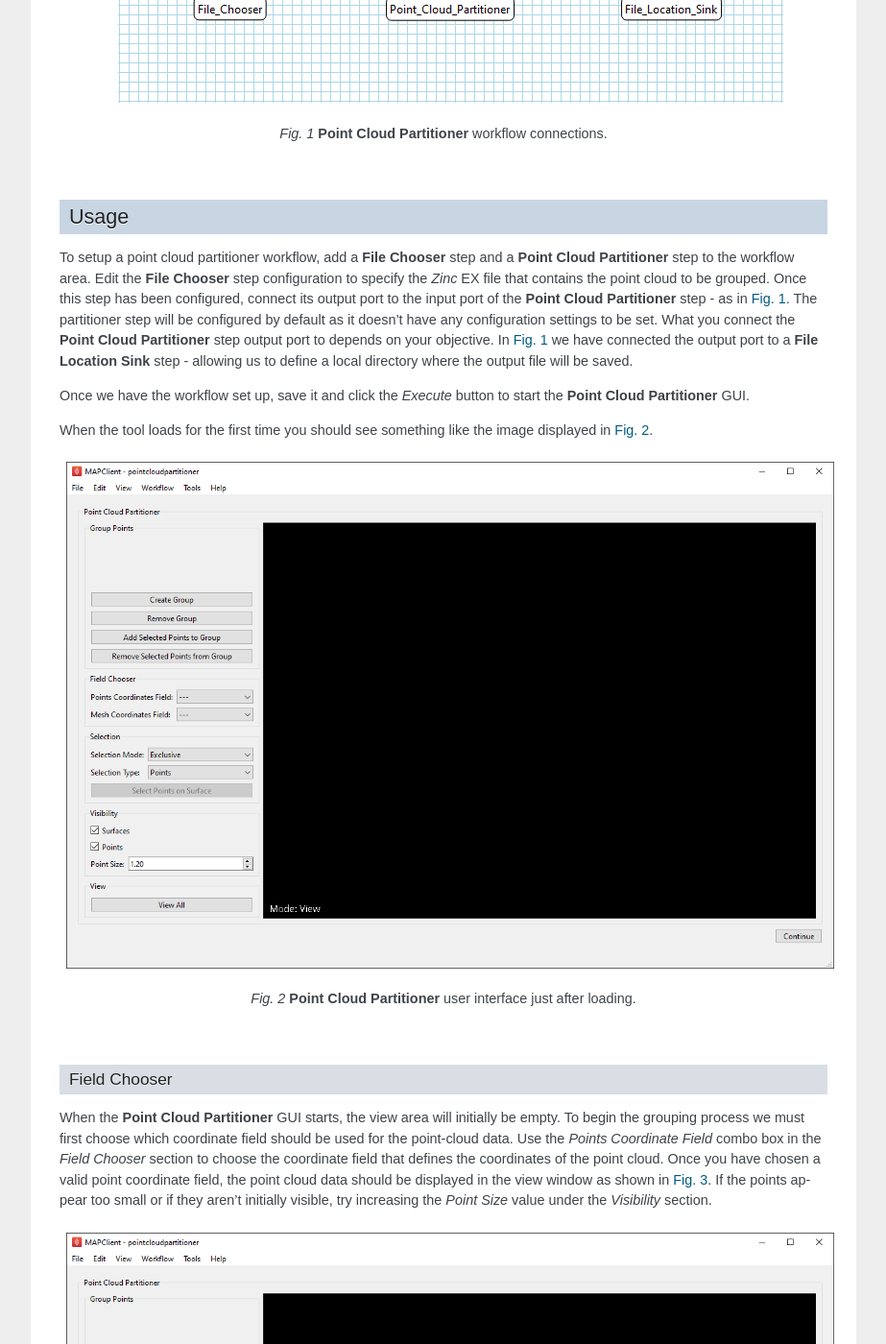
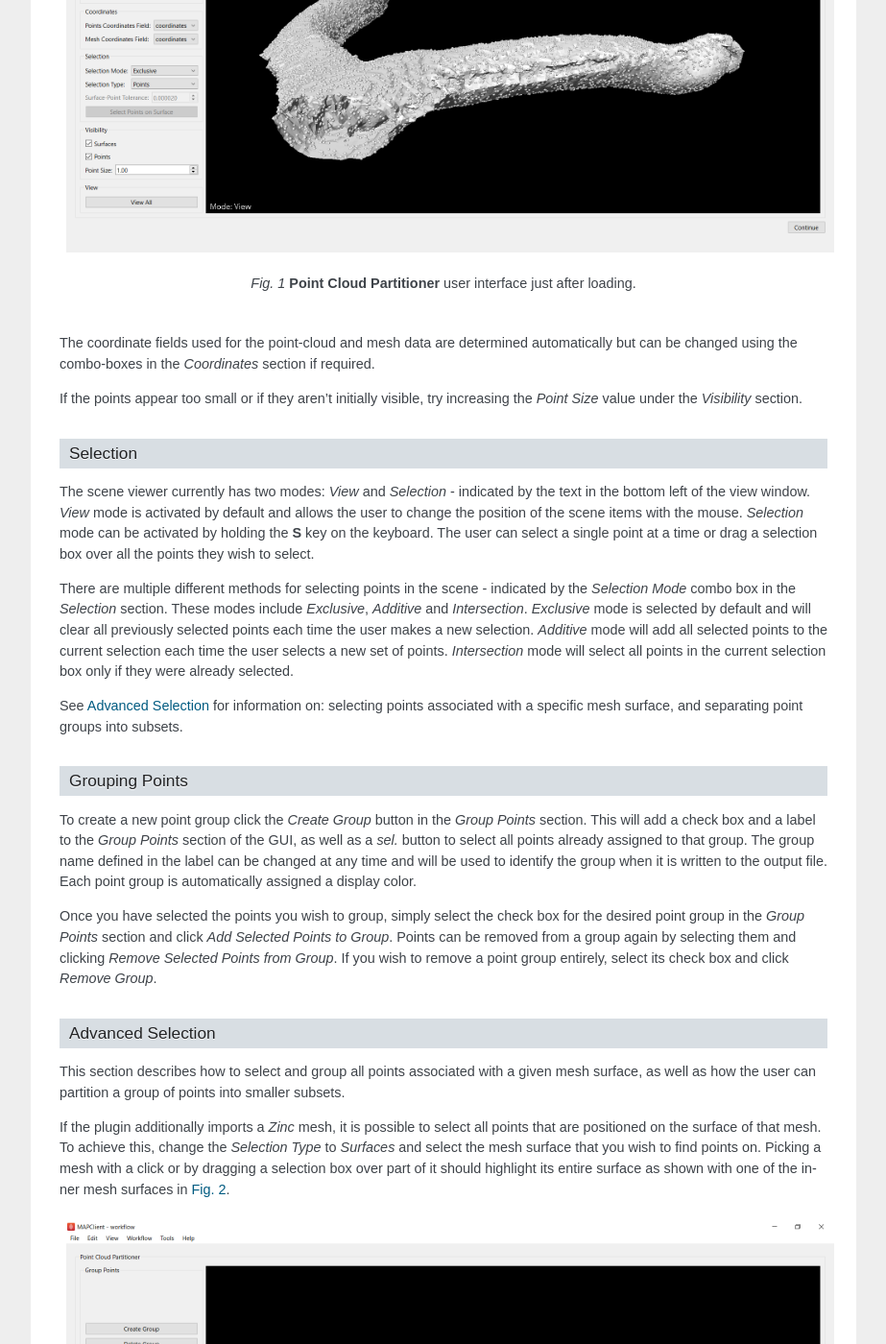
Before and after one commit to tsalemink/pointcloudpartitionerstep, a Sphinx documentation site: the page built from docs/index.rst, in a window 1280 px wide and 1400 px high, scrolled down 872 px. Shown: the whole window at 96% size, without its empty margins (198-1121 px from the left). Built offline with Sphinx 7.4.7, drawn with Linux system fonts in a browser that asks for light colours; some of the changed text lies outside the part shown.

Commit message:
Update documentation

```diff
--- /dev/null
+++ b/docs/configuration.rst
@@ -0,0 +1,6 @@
+.. _mcp-pointcloudpartitioner-configuration:
+
+Configuration
+-------------
+
+This step comes pre-configured. The only configurable setting for this step is the step identifier.
--- a/docs/index.rst
+++ b/docs/index.rst
@@ -10,49 +10,23 @@
 to help separate these points into groups. The **Point Cloud Partitioner** step outputs another `Zinc` compatible EX file with the
 points separated into groups defined by the user.
 
-The **Point Cloud Partitioner** tool uses the `Zinc Widgets` library to provide graphical user interfaces for the underlying `Zinc` actions.
+Specification
+-------------
 
-This document details the steps required to setup and use the **Point Cloud Partitioner** tool in the MAP-Client.
+Information on this plugin's specifications is available :ref:`here <mcp-pointcloudpartitioner-specification>`.
 
+Configuration
+-------------
 
-Workflow Connections
---------------------
+Information on this plugin's configuration is available :ref:`here <mcp-pointcloudpartitioner-configuration>`.
 
-The workflow connections for the **Point Cloud Partitioner** step are shown in :numref:`fig-point-cloud-partitioner-workflow`.
+Workflow Setup
+--------------
 
-It takes a single input:
+Information on setting up a workflow with this plugin can be found :ref:`here <mcp-pointcloudpartitioner-workflow-setup>`.
 
-1. A `Zinc library` compatible EX file containing a point cloud.
-
-`The partitioner tool will also read in any` Zinc `mesh objects contained in the input file. These mesh objects can be used
-to help group the points. In` :numref:`fig-point-cloud-partitioner-workflow` `we have connected the` **Point Cloud Partitioner**
-`input port to a` **File Chooser** `step, but any step that outputs a` Zinc `EX file could be connected to this port.`
-
-The plugin provides a single output:
-
-1. A `Zinc library` compatible EX file containing a point cloud with the points separated into named groups.
-
-.. _fig-point-cloud-partitioner-workflow:
-
-.. figure:: _images/point-cloud-partitioner-workflow.png
-   :figwidth: 100%
-   :align: center
-
-   **Point Cloud Partitioner** workflow connections.
-
-
-Usage
------
-
-To setup a point cloud partitioner workflow, add a **File Chooser** step and a **Point Cloud Partitioner** step to the workflow area. Edit
-the **File Chooser** step configuration to specify the `Zinc` EX file that contains the point cloud to be grouped. Once this step has been
-configured, connect its output port to the input port of the **Point Cloud Partitioner** step - as in
-:numref:`fig-point-cloud-partitioner-workflow`. The partitioner step will be configured by default as it doesn't have any configuration
-settings to be set. What you connect the **Point Cloud Partitioner** step output port to depends on your objective. In
-:numref:`fig-point-cloud-partitioner-workflow` we have connected the output port to a **File Location Sink** step - allowing us to define a
-local directory where the output file will be saved.
-
-Once we have the workflow set up, save it and click the `Execute` button to start the **Point Cloud Partitioner** GUI.
+Instructions
+------------
 
 When the tool loads for the first time you should see something like the image displayed in :numref:`fig-point-cloud-partitioner-initial`.
 
@@ -64,44 +38,13 @@
 
    **Point Cloud Partitioner** user interface just after loading.
 
+The coordinate fields used for the point-cloud and mesh data are determined automatically but can be changed using the combo-boxes in the
+`Coordinates` section if required.
 
-Field Chooser
-^^^^^^^^^^^^^
+If the points appear too small or if they aren't initially visible, try increasing the `Point Size` value under the `Visibility` section.
 
-When the **Point Cloud Partitioner** GUI starts, the view area will initially be empty. To begin the grouping process we must first choose
-which coordinate field should be used for the point-cloud data. Use the `Points Coordinate Field` combo box in the `Field Chooser` section
-to choose the coordinate field that defines the coordinates of the point cloud. Once you have chosen a valid point coordinate field, the
-point cloud data should be displayed in the view window as shown in :numref:`fig-point-cloud-partitioner-points`. If the points appear too
-small or if they aren't initially visible, try increasing the `Point Size` value under the `Visibility` section.
-
-.. _fig-point-cloud-partitioner-points:
-
-.. figure:: _images/point-cloud-partitioner-points.png
-   :figwidth: 100%
-   :align: center
-
-   **Point Cloud Partitioner** after setting points coordinate field.
-
-If your input EX file also contains a `Zinc` mesh, you can use the `Mesh Coordinate Field` combo box to select the coordinate field that
-defines the coordinate data of the mesh. This will visualise the mesh in the view window, which will enable some additional selection
-features that can help with the point grouping step. For more information about this see :ref:`selecting-points-on-surface`.
-
-.. _fig-point-cloud-partitioner-mesh:
-
-.. figure:: _images/point-cloud-partitioner-mesh.png
-   :figwidth: 100%
-   :align: center
-
-   **Point Cloud Partitioner** after setting mesh coordinate field.
-
-
-Grouping Points
-^^^^^^^^^^^^^^^
-
-Once the point cloud data is visible, you are ready to start grouping points. To create a new point group click the `Create Group` button in
-the `Group Points` section. This will add a check box and a label to the `Group Points` section of the GUI - as in
-:numref:`fig-point-cloud-partitioner-points-grouped`. The group name defined in the label can be changed at any time and will be used to
-name the group when it is written to the output file. Each point group is automatically assigned a display color.
+Selection
+^^^^^^^^^
 
 The scene viewer currently has two modes: `View` and `Selection` - indicated by the text in the bottom left of the view window. `View` mode
 is activated by default and allows the user to change the position of the scene items with the mouse. `Selection` mode can be activated by
@@ -109,33 +52,38 @@
 select.
 
 There are multiple different methods for selecting points in the scene - indicated by the `Selection Mode` combo box in the `Selection`
-section. These include `Exclusive`, `Additive` and `Intersection`. `Exclusive` mode is selected by default and will clear all previously
-selected points each time the user makes a new selection. `Additive` mode will add all selected points to the current selection each time
-the user selects a new set of points. `Intersection` mode will select all points in the current selection box only if they were already
-selected.
+section. These modes include `Exclusive`, `Additive` and `Intersection`. `Exclusive` mode is selected by default and will clear all
+previously selected points each time the user makes a new selection. `Additive` mode will add all selected points to the current selection
+each time the user selects a new set of points. `Intersection` mode will select all points in the current selection box only if they were
+already selected.
+
+See :ref:`advanced-selection` for information on: selecting points associated with a specific mesh surface, and separating point groups into
+subsets.
+
+Grouping Points
+^^^^^^^^^^^^^^^
+
+To create a new point group click the `Create Group` button in the `Group Points` section. This will add a check box and a label to the
+`Group Points` section of the GUI, as well as a `sel.` button to select all points already assigned to that group.
+The group name defined in the label can be changed at any time and will be used to identify the group when
+it is written to the output file. Each point group is automatically assigned a display color.
 
 Once you have selected the points you wish to group, simply select the check box for the desired point group in the `Group Points` section
 and click `Add Selected Points to Group`. Points can be removed from a group again by selecting them and clicking
 `Remove Selected Points from Group`. If you wish to remove a point group entirely, select its check box and click `Remove Group`.
 
-.. _fig-point-cloud-partitioner-points-grouped:
+.. _advanced-selection:
 
-.. figure:: _images/point-cloud-partitioner-points-grouped.png
-   :figwidth: 100%
-   :align: center
+Advanced Selection
+^^^^^^^^^^^^^^^^^^
 
-   **Point Cloud Partitioner** with points added to group.
+This section describes how to select and group all points associated with a given mesh surface, as well as how the user can partition a
+group of points into smaller subsets.
 
-
-.. _selecting-points-on-surface:
-
-Selecting Points on Surface
-^^^^^^^^^^^^^^^^^^^^^^^^^^^
-
-If the input EX file defines a `Zinc` mesh, it is also possible to select all points that are positioned on the surface of that mesh. To
-achieve this the user must first select the mesh surface that they wish to find points on. The graphics selection type can be changed with
-the `Selection Type` combo box. Picking a mesh with a click or by dragging a selection box over part of it should highlight its
-entire surface as shown in :numref:`fig-point-cloud-partitioner-surface-selection`.
+If the plugin additionally imports a `Zinc` mesh, it is possible to select all points that are positioned on the surface of that mesh. To
+achieve this, change the `Selection Type` to `Surfaces` and select the mesh surface that you wish to find points on. Picking a mesh with a
+click or by dragging a selection box over part of it should highlight its entire surface as shown with one of the inner mesh surfaces in
+:numref:`fig-point-cloud-partitioner-surface-selection`.
 
 .. _fig-point-cloud-partitioner-surface-selection:
 
@@ -143,15 +91,13 @@
    :figwidth: 100%
    :align: center
 
-   **Point Cloud Partitioner** with mesh surface selected.
+   **Point Cloud Partitioner** with a mesh surface selected.
 
-Once the desired mesh surface has been selected, click `Select Points on Surface` to select all points positioned on the mesh. Note that
-this button will be disabled if there is no mesh currently selected.
-
-The `Select Points on Surface` action can also be used in tandem with `Intersection` selection mode - in the case that the user wishes to
-select all points in the selection box only if they belong on a specific mesh surface. First select all points on the surface with the
-`Select Points on Surface` action, then change the `Selection Mode` to `Intersection` and drag a selection box over the subset of points
-that you wish to remain selected.
+Once the desired mesh surface has been selected, click `Select Points on Surface` under the `Selection` section to select all points
+positioned on the mesh surface. Note that this button will be disabled if there is no mesh currently selected. The `Surface-Point Tolerance`
+spin-box determines how close a point has to be to a surface to be selected by this process - by default the tolerance value is set to
+0.00001. :numref:`fig-point-cloud-partitioner-surface-points` illustrates what the scene should look like once this process has completed.
+Note that the surfaces visibility has been disabled.
 
 .. _fig-point-cloud-partitioner-surface-points:
 
@@ -161,6 +107,34 @@
 
    **Point Cloud Partitioner** with mesh surface selected.
 
+Using these steps the user can separate the point-cloud into distinct groups corresponding with the surfaces of the mesh input as in
+:numref:`fig-point-cloud-partitioner-points-grouped`:
+
+.. _fig-point-cloud-partitioner-points-grouped:
+
+.. figure:: _images/point-cloud-partitioner-points-grouped.png
+   :figwidth: 100%
+   :align: center
+
+   **Point Cloud Partitioner** with points separated into mesh surface groups.
+
+Finally, the `Intersection` selection mode can be used on an existing selection if the user wishes to separate a group of points into
+subsets.
+
+Continuing from the previous step, you can select all points in an existing group by pressing the group's associated `sel.` button. Once
+you have selected the group of points you want to partition, change the `Selection Mode` to `Intersection` and drag a selection box over
+only the subset of points you wish to remain selected:
+
+.. _fig-point-cloud-partitioner-selecting:
+
+.. figure:: _images/point-cloud-partitioner-selecting.png
+   :figwidth: 100%
+   :align: center
+
+   **Point Cloud Partitioner** with points separated into mesh surface groups.
+
+These points can then be assigned to a new point group as usual, or further partitioned into subsets.
+
 Finishing
 ^^^^^^^^^
 
--- /dev/null
+++ b/docs/specification.rst
@@ -0,0 +1,22 @@
+.. _mcp-pointcloudpartitioner-specification:
+
+Ports
+-----
+
+This plugin:
+
+* **uses**:
+
+  * *https://opencmiss.org/1.0/rdf-schema#file_location*
+  * *https://opencmiss.org/1.0/rdf-schema#file_location*
+
+and
+
+* **provides**:
+
+  * *https://opencmiss.org/1.0/rdf-schema#file_location*
+
+The first **uses** port imports a `Zinc` EX file containing a point-cloud.
+The second **uses** port imports a `Zinc` EX file containing a set of mesh surfaces.
+Importing mesh surfaces is optional but will enable some additional selection features that can help with the point grouping stage.
+The **provides** port outputs a `Zinc` EX file containing the point-cloud with the points separated into named groups.
--- /dev/null
+++ b/docs/workflow-setup.rst
@@ -0,0 +1,24 @@
+.. _mcp-pointcloudpartitioner-workflow-setup:
+
+Workflow Setup
+--------------
+
+To setup a point cloud partitioner workflow, add a **File Chooser** step (or another step that provides a `Zinc` point-cloud EX file) and a
+**Point Cloud Partitioner** step to the workflow area. Edit the **File Chooser** step configuration to specify the `Zinc` EX file that
+contains the point cloud to be grouped. Once this step has been configured, connect its output port to the first input port of the
+**Point Cloud Partitioner** step - as in :ref:`Fig. 1 <fig-point-cloud-partitioner-workflow>`. If you also have a `Zinc` mesh EX file
+associated with the point-cloud, you can pass this to the partitioner plugin through its second input port. For this demonstration we have
+chosen to use an additional **File Chooser** step to pass the mesh file. The partitioner step will be configured by default as it doesn't
+have any configuration settings to be set. What you connect the **Point Cloud Partitioner** step output port to depends on your objective.
+In :ref:`Fig. 1 <fig-point-cloud-partitioner-workflow>` we have connected the output port to a **File Location Sink** step - allowing us to
+define a local directory where the output file will be saved.
+
+.. _fig-point-cloud-partitioner-workflow:
+
+.. figure:: _images/point-cloud-partitioner-workflow.png
+   :figwidth: 100%
+   :align: center
+
+   **Point Cloud Partitioner** workflow connections.
+
+Once we have the workflow set up, save it and click the `Execute` button to start the **Point Cloud Partitioner** GUI.
```
Also changed, not shown: docs/_images/point-cloud-partitioner-initial.png, docs/_images/point-cloud-partitioner-mesh.png (deleted), docs/_images/point-cloud-partitioner-points-grouped.png, docs/_images/point-cloud-partitioner-points.png (deleted), docs/_images/point-cloud-partitioner-selecting.png (added), docs/_images/point-cloud-partitioner-surface-points.png, docs/_images/point-cloud-partitioner-surface-selection.png, docs/_images/point-cloud-partitioner-workflow.png.
